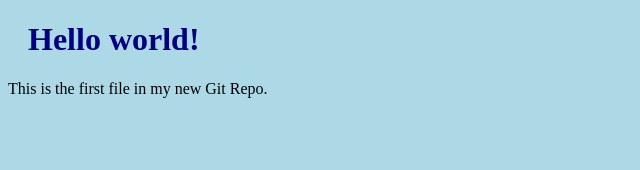
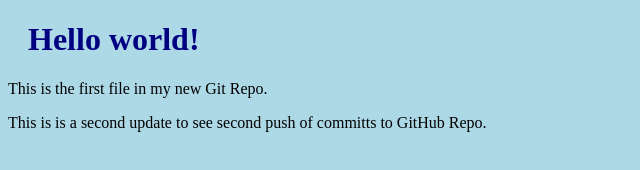
Before and after one commit to itsmickeelee/myproject, a plain HTML site: page index.html in a window 1280 px wide. Shown: the whole page, without its empty margins (0-640 px from the left). Drawn offline with Linux system fonts and the light colour scheme.

Commit message:
Second update to commit

```diff
--- a/index.html
+++ b/index.html
@@ -9,5 +9,7 @@
 <h1>Hello world!</h1>
 <p>This is the first file in my new Git Repo.</p>
 
+<p>This is is a second update to see second push of committs to GitHub Repo.</p>
+
 </body>
 </html>
```
